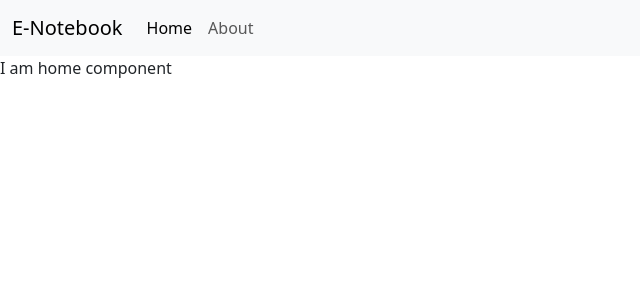
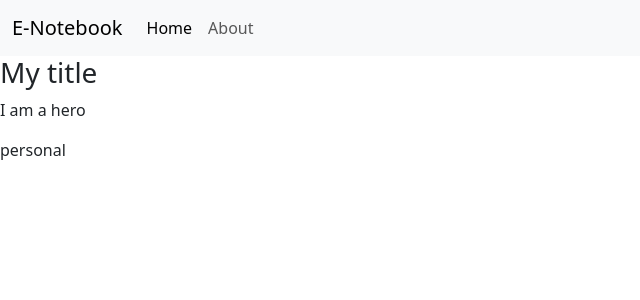
Before and after one commit to lifelinecoding/E-Notebook, a React (Vite) app: page / in a window 1280 px wide. Shown: the top 300 px of the page, without its empty margins (0-640 px from the left). Built offline with nearby package versions, Linux system fonts and the light colour scheme.

Commit message:
Testing Context Setup

```diff
--- a/Components/Home.jsx
+++ b/Components/Home.jsx
@@ -1,9 +1,24 @@
-import React from 'react'
+import React, { useContext } from "react";
+import Context from "../Context/Note/NoteContext";
 
 const Home = () => {
+  const context = useContext(Context);
+  const { Note } = context;
   return (
-    <div>I am home component</div>
-  )
-}
+    <>
+      <div>
+        {Note.map((note, idx) => {
+          return (
+            <div key={idx}>
+              <h3>{note.title}</h3>
+              <p>{note.description}</p>
+              <p>{note.tag}</p>
+            </div>
+          );
+        })}
+      </div>
+    </>
+  );
+};
 
-export default Home
+export default Home;
--- a/Components/Layout.jsx
+++ b/Components/Layout.jsx
@@ -1,14 +1,17 @@
-import React from 'react'
-import Navbar from './Navbar'
-import { Outlet } from 'react-router-dom'
+import React from "react";
+import Navbar from "./Navbar";
+import { Outlet } from "react-router-dom";
+import NoteState from "../Context/Note/NoteState";
 
 const Layout = () => {
   return (
     <>
-    <Navbar />
-    <Outlet />
+      <NoteState>
+        <Navbar />
+        <Outlet />
+      </NoteState>
     </>
-  )
-}
+  );
+};
 
-export default Layout
+export default Layout;
--- /dev/null
+++ b/Context/Note/NoteContext.js
@@ -0,0 +1,5 @@
+import React from "react";
+
+const NoteContext = React.createContext();
+
+export default NoteContext;
--- /dev/null
+++ b/Context/Note/NoteState.jsx
@@ -0,0 +1,26 @@
+import { useState } from "react";
+import NoteContext from "./NoteContext";
+
+const NoteState = (props) => {
+
+    const noteInitial = [
+  {
+    "_id": "695f8b2cd2518de9c7699f58",
+    "user": "695e25cf44f39271ec4e79ef",
+    "title": "My title",
+    "description": "I am a hero",
+    "tag": "personal",
+    "date": "2026-01-08T10:47:08.234Z",
+    "__v": 0
+  }
+];
+const [Note, setNote] = useState(noteInitial)
+
+  return (
+    <NoteContext.Provider value={{Note, setNote}}>
+      {props.children}
+    </NoteContext.Provider>
+  )
+}
+
+export default NoteState
```
